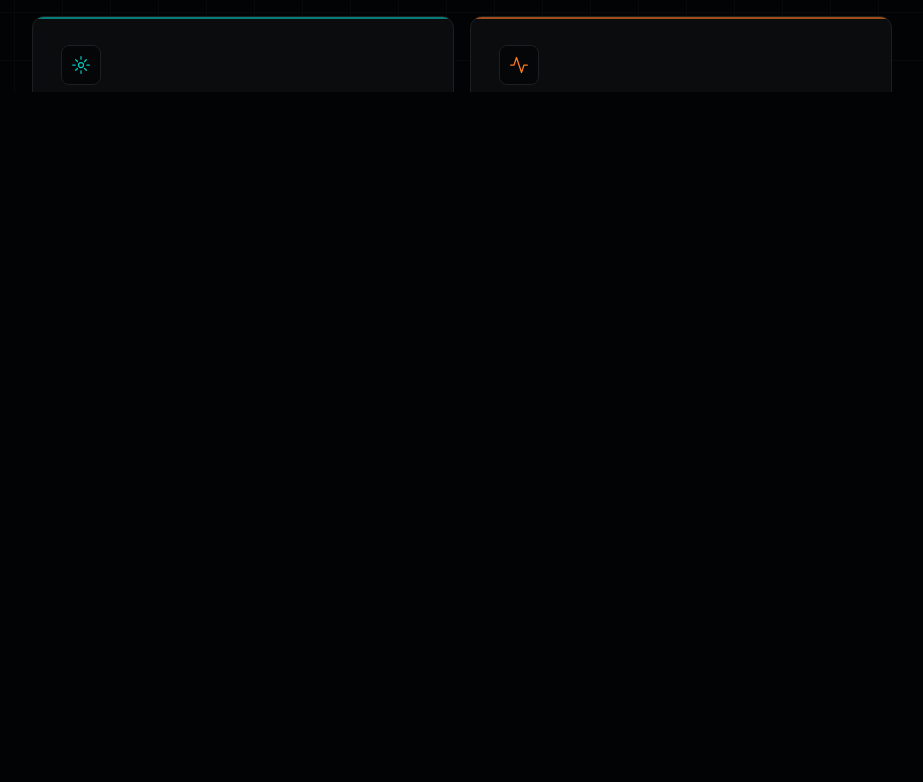
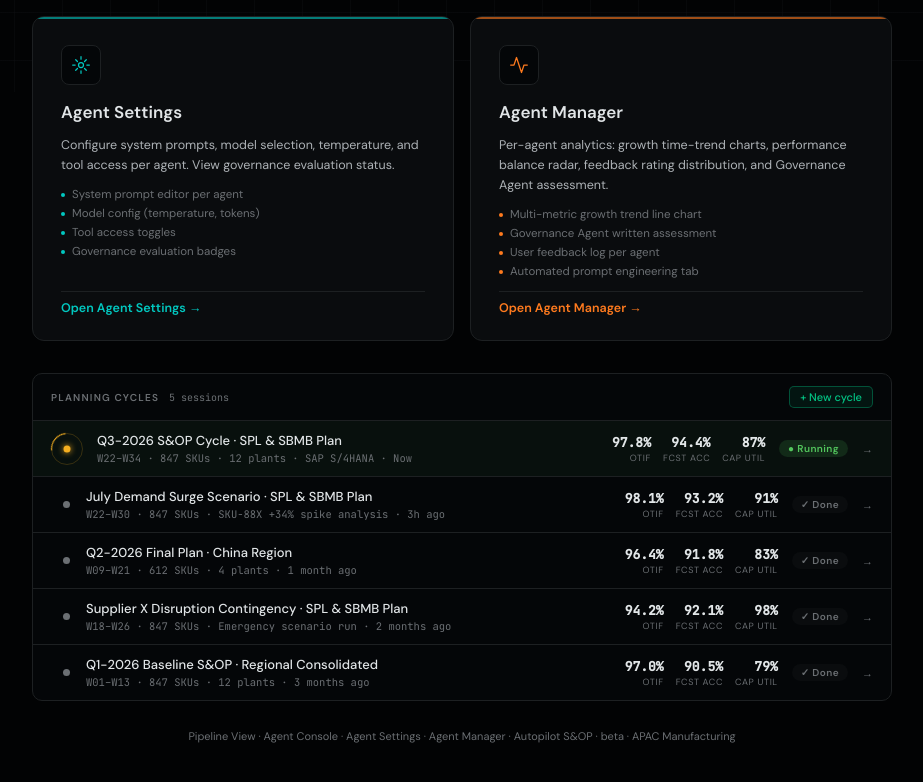
Before and after one commit to jslau2/autopilot-sop, a React (Vite) app in the folder frontend/: page / in a window 1280 px wide. Shown: the part 708-1490 px from the top of the page, without its empty margins (178-1101 px from the left). Before the commit the page ends 800 px from the top, so only its background shows below. Built offline with nearby package versions, Linux system fonts and the light colour scheme; a web font is replaced by a local one.

Commit message:
Fix scrolling on home, data sources and other full-page views
https://claude.ai/code/session_011jJSBBy7LGVbrd5WR7VG7b

```diff
--- a/frontend/src/styles/globals.css
+++ b/frontend/src/styles/globals.css
@@ -42,7 +42,7 @@
 }
 
 *, *::before, *::after { box-sizing: border-box; margin: 0; padding: 0; }
-html, body { height: 100%; overflow: hidden; }
+html, body { height: 100%; }
 body { font-family: var(--font-ui); font-size: 13px; background: var(--bg-base); color: var(--text-1); -webkit-font-smoothing: antialiased; }
 .mono { font-family: var(--font-mono); }
 button { font-family: inherit; cursor: pointer; border: none; background: none; color: inherit; }
```
